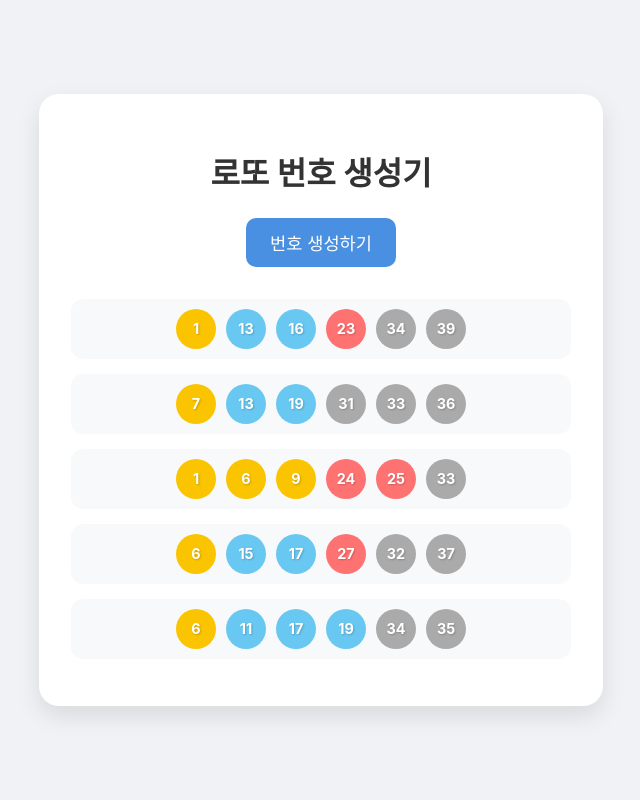
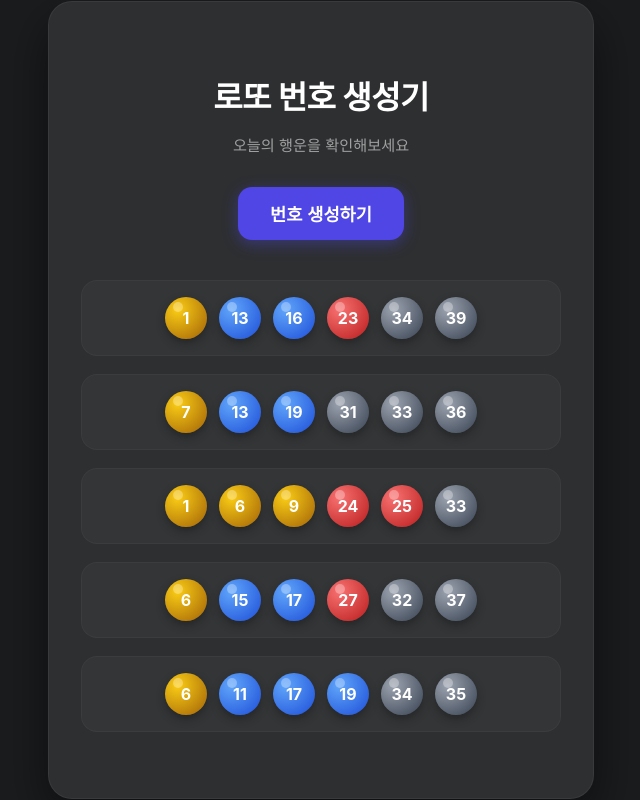
Before and after one commit to LJH0612/JoCoding, a plain HTML site: page index.html in a window 1280 px wide. Shown: the whole page, without its empty margins (319-959 px from the left). Drawn offline with Linux system fonts and the light colour scheme.

Commit message:
Update design with dark theme and polished UI

```diff
--- a/index.html
+++ b/index.html
@@ -9,6 +9,7 @@
 <body>
     <div class="container">
         <h1>로또 번호 생성기</h1>
+        <p class="subtitle">오늘의 행운을 확인해보세요</p>
         <button id="generate-btn">번호 생성하기</button>
         <div id="lotto-container">
             <!-- 로또 번호 세트가 여기에 표시됩니다 -->
--- a/style.css
+++ b/style.css
@@ -1,6 +1,17 @@
+:root {
+    --bg-color: #1a1c1e;
+    --container-bg: #2d2f31;
+    --text-primary: #ffffff;
+    --text-secondary: #a0a0a0;
+    --accent-color: #4f46e5;
+    --accent-hover: #4338ca;
+    --ball-shadow: 0 4px 10px rgba(0, 0, 0, 0.3);
+}
+
 body {
     font-family: 'Pretendard', -apple-system, BlinkMacSystemFont, system-ui, Roboto, sans-serif;
-    background-color: #f0f2f5;
+    background-color: var(--bg-color);
+    color: var(--text-primary);
     display: flex;
     justify-content: center;
     align-items: center;
@@ -9,70 +20,111 @@
 }
 
 .container {
-    background-color: white;
-    padding: 2rem;
-    border-radius: 20px;
-    box-shadow: 0 10px 25px rgba(0,0,0,0.1);
+    background-color: var(--container-bg);
+    padding: 3rem 2rem;
+    border-radius: 24px;
+    box-shadow: 0 20px 50px rgba(0, 0, 0, 0.5);
     text-align: center;
     width: 90%;
-    max-width: 500px;
+    max-width: 480px;
+    border: 1px solid rgba(255, 255, 255, 0.05);
 }
 
 h1 {
-    color: #333;
-    margin-bottom: 1.5rem;
+    font-size: 2rem;
+    font-weight: 700;
+    margin-bottom: 0.5rem;
+    letter-spacing: -0.02em;
+}
+
+p.subtitle {
+    color: var(--text-secondary);
+    margin-bottom: 2rem;
+    font-size: 0.95rem;
 }
 
 button {
-    background-color: #4a90e2;
+    background-color: var(--accent-color);
     color: white;
     border: none;
-    padding: 12px 24px;
+    padding: 14px 32px;
     font-size: 1.1rem;
-    border-radius: 10px;
+    font-weight: 600;
+    border-radius: 14px;
     cursor: pointer;
-    transition: background-color 0.2s, transform 0.1s;
-    margin-bottom: 2rem;
+    transition: all 0.3s cubic-bezier(0.4, 0, 0.2, 1);
+    margin-bottom: 2.5rem;
+    box-shadow: 0 4px 15px rgba(79, 70, 229, 0.4);
 }
 
 button:hover {
-    background-color: #357abd;
+    background-color: var(--accent-hover);
+    transform: translateY(-2px);
+    box-shadow: 0 6px 20px rgba(79, 70, 229, 0.6);
 }
 
 button:active {
-    transform: scale(0.98);
+    transform: translateY(0);
 }
 
 .lotto-set {
     display: flex;
     justify-content: center;
-    gap: 10px;
-    margin-bottom: 15px;
-    padding: 10px;
-    background-color: #f8f9fa;
-    border-radius: 12px;
-    animation: fadeIn 0.5s ease-out forwards;
+    gap: 12px;
+    margin-bottom: 18px;
+    padding: 16px;
+    background-color: rgba(255, 255, 255, 0.03);
+    border-radius: 16px;
+    border: 1px solid rgba(255, 255, 255, 0.03);
+    animation: slideUp 0.6s cubic-bezier(0.23, 1, 0.32, 1) forwards;
+    opacity: 0;
 }
 
-@keyframes fadeIn {
-    from { opacity: 0; transform: translateY(10px); }
-    to { opacity: 1; transform: translateY(0); }
+@keyframes slideUp {
+    from {
+        opacity: 0;
+        transform: translateY(20px);
+    }
+    to {
+        opacity: 1;
+        transform: translateY(0);
+    }
 }
 
+/* 순차적 애니메이션 지연 */
+.lotto-set:nth-child(1) { animation-delay: 0.1s; }
+.lotto-set:nth-child(2) { animation-delay: 0.2s; }
+.lotto-set:nth-child(3) { animation-delay: 0.3s; }
+.lotto-set:nth-child(4) { animation-delay: 0.4s; }
+.lotto-set:nth-child(5) { animation-delay: 0.5s; }
+
 .ball {
-    width: 40px;
-    height: 40px;
-    line-height: 40px;
+    width: 42px;
+    height: 42px;
+    line-height: 42px;
     border-radius: 50%;
     color: white;
-    font-weight: bold;
-    font-size: 0.9rem;
-    text-shadow: 1px 1px 2px rgba(0,0,0,0.2);
+    font-weight: 700;
+    font-size: 1rem;
+    box-shadow: var(--ball-shadow);
+    position: relative;
+    overflow: hidden;
 }
 
-/* 로또 번호 대역별 색상 */
-.ball-1 { background-color: #fbc400; } /* 1-10: 노랑 */
-.ball-11 { background-color: #69c8f2; } /* 11-20: 파랑 */
-.ball-21 { background-color: #ff7272; } /* 21-30: 빨강 */
-.ball-31 { background-color: #aaa; }    /* 31-40: 회색 */
-.ball-41 { background-color: #b0d840; } /* 41-45: 초록 */
+.ball::after {
+    content: '';
+    position: absolute;
+    top: 5px;
+    left: 8px;
+    width: 10px;
+    height: 10px;
+    background: rgba(255, 255, 255, 0.3);
+    border-radius: 50%;
+}
+
+/* 로또 번호 대역별 색상 - 다크모드에 맞춰 채도 조정 */
+.ball-1 { background: radial-gradient(circle at 30% 30%, #facc15, #a16207); }
+.ball-11 { background: radial-gradient(circle at 30% 30%, #60a5fa, #1d4ed8); }
+.ball-21 { background: radial-gradient(circle at 30% 30%, #f87171, #b91c1c); }
+.ball-31 { background: radial-gradient(circle at 30% 30%, #9ca3af, #374151); }
+.ball-41 { background: radial-gradient(circle at 30% 30%, #a3e635, #4d7c0f); }
```
